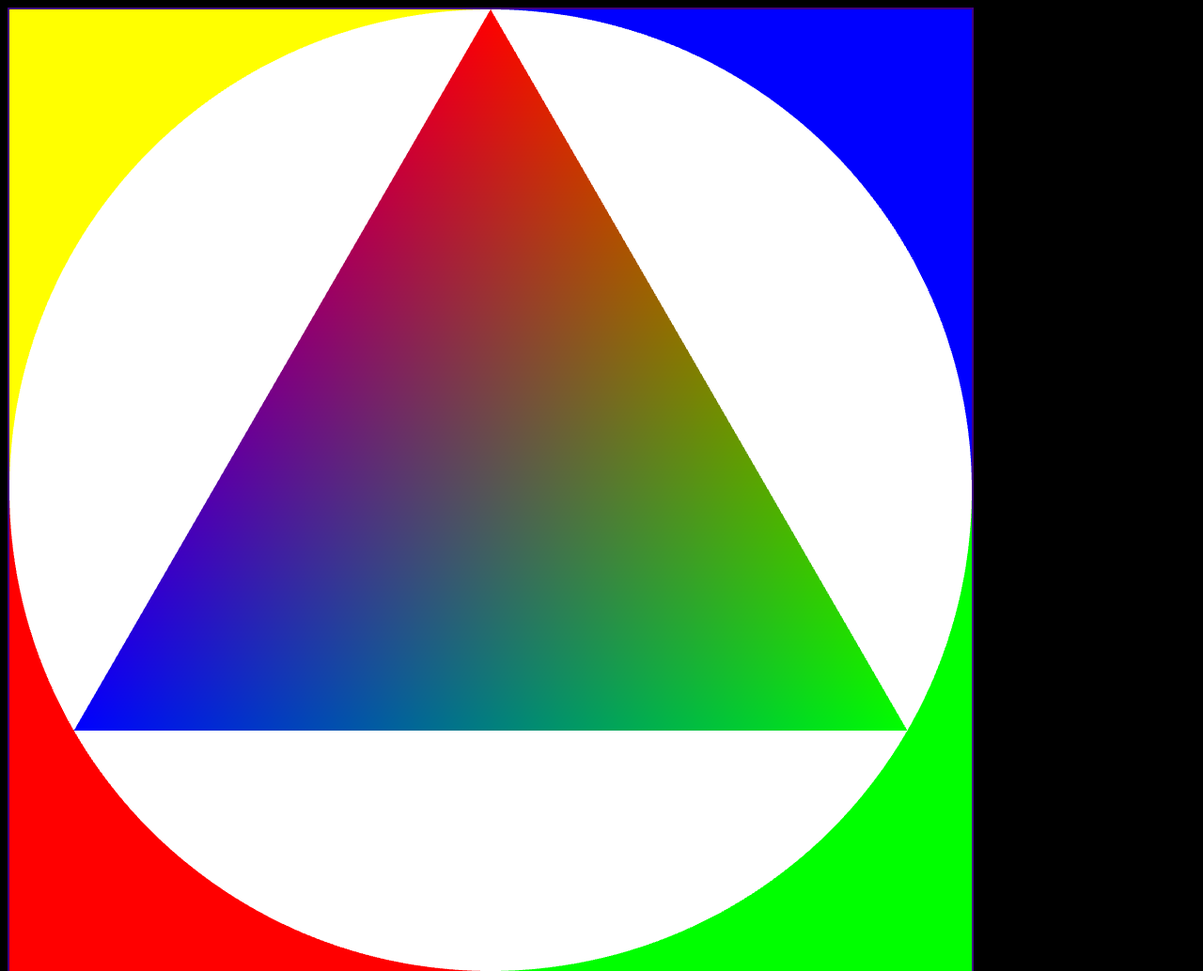
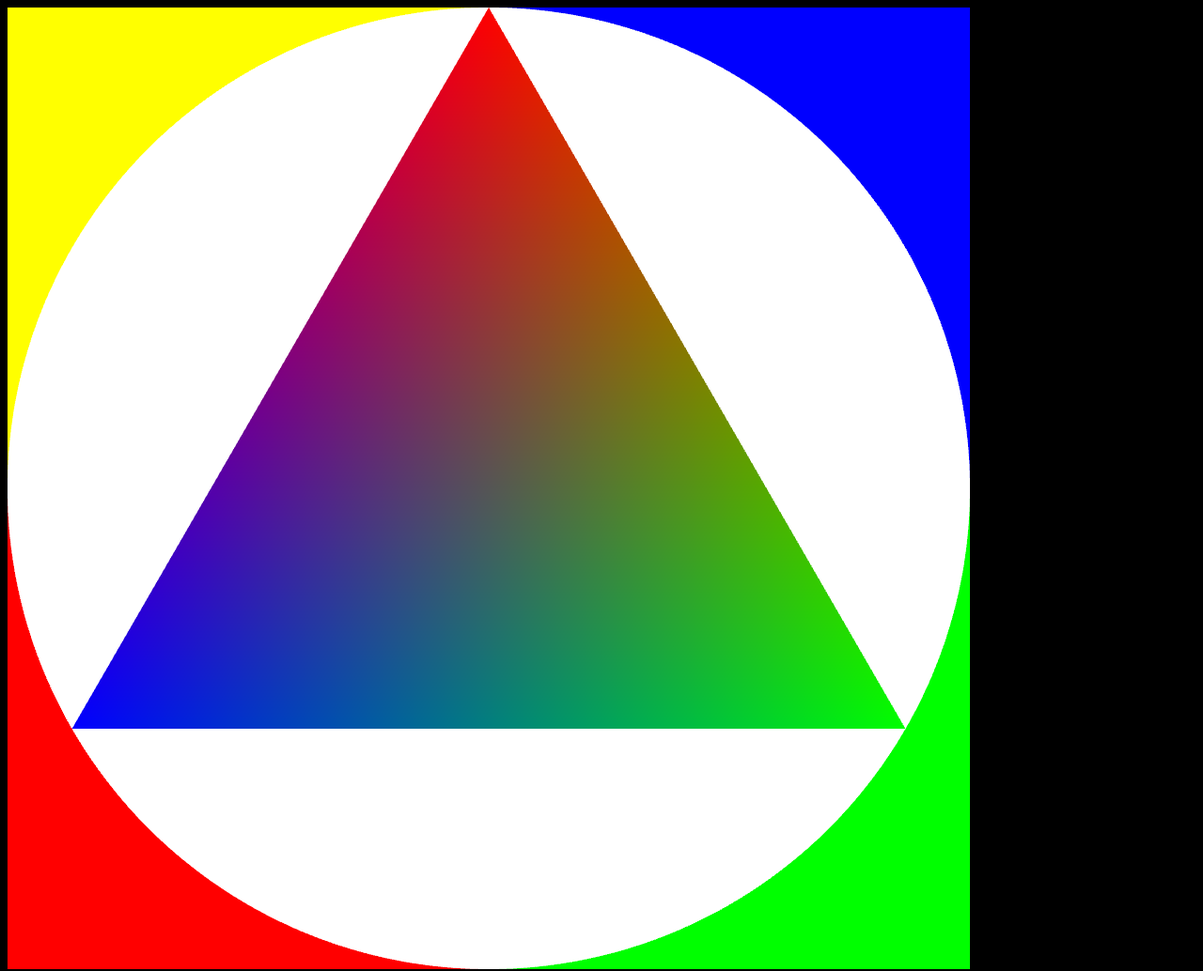
Before and after one commit to cxd4/OpenGL-js, a plain HTML site: page gl.html in a window 1280 px wide. Shown: the top 1034 px of the page at 94% size. Drawn offline with Linux system fonts and the light colour scheme.

Commit message:
removed the indigo border from cutting the GL canvas edges

```diff
--- a/gl.css
+++ b/gl.css
@@ -6,6 +6,6 @@ body {
 }
 
 canvas {
-    border          :  2px solid #400080;
+    border          :  0px solid #400080;
     background-color:  black;
 }
```
